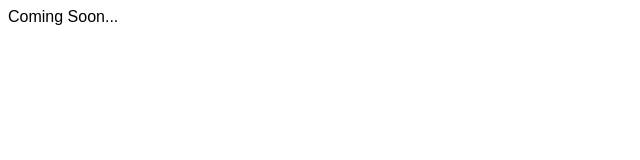
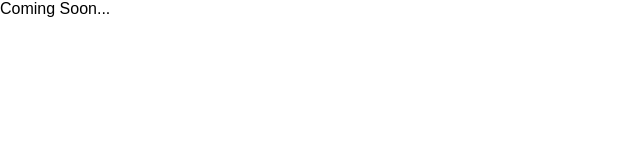
Before and after one commit to Adir-SL/color-tests, a plain HTML site: page index.html in a window 1280 px wide. Shown: the whole page, without its empty margins (0-640 px from the left). Drawn offline with Linux system fonts and the light colour scheme.

Commit message:
Update styles.css

```diff
--- a/styles.css
+++ b/styles.css
@@ -1,3 +1,11 @@
 body{
     font-family: sans-serif;
 }
+#wrapper{
+    position: absolute;
+    width: 100%;
+    height: 100%;
+    top: 0;
+    left: 0;
+    margin: 0;
+}
```
